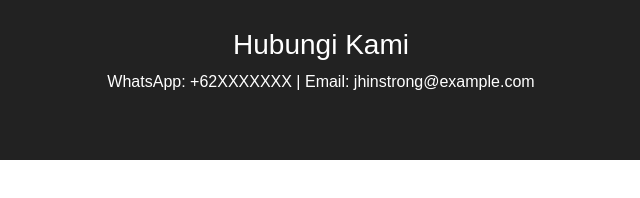
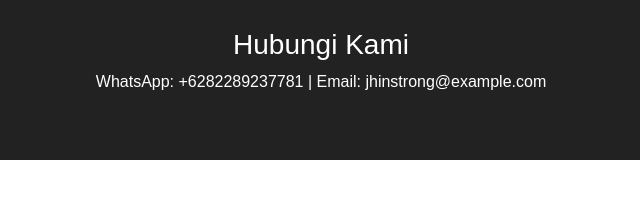
Before and after one commit to ryanhoky/jhinstrong-joki, a plain HTML site: page index.html in a window 1280 px wide. Shown: the part 504-702 px from the top of the page, 319-959 px from the left. Drawn offline with nearby package versions, Linux system fonts and the light colour scheme.

Commit message:
Update index.html
Signed-off-by: ryanhoky <yanzsekturu@gmail.com>

```diff
--- a/index.html
+++ b/index.html
@@ -25,7 +25,7 @@
 
     <footer class="contact">
         <h3>Hubungi Kami</h3>
-        <p>WhatsApp: +62XXXXXXX | Email: jhinstrong@example.com</p>
+        <p>WhatsApp: +6282289237781 | Email: jhinstrong@example.com</p>
     </footer>
 </body>
 </html>
```
